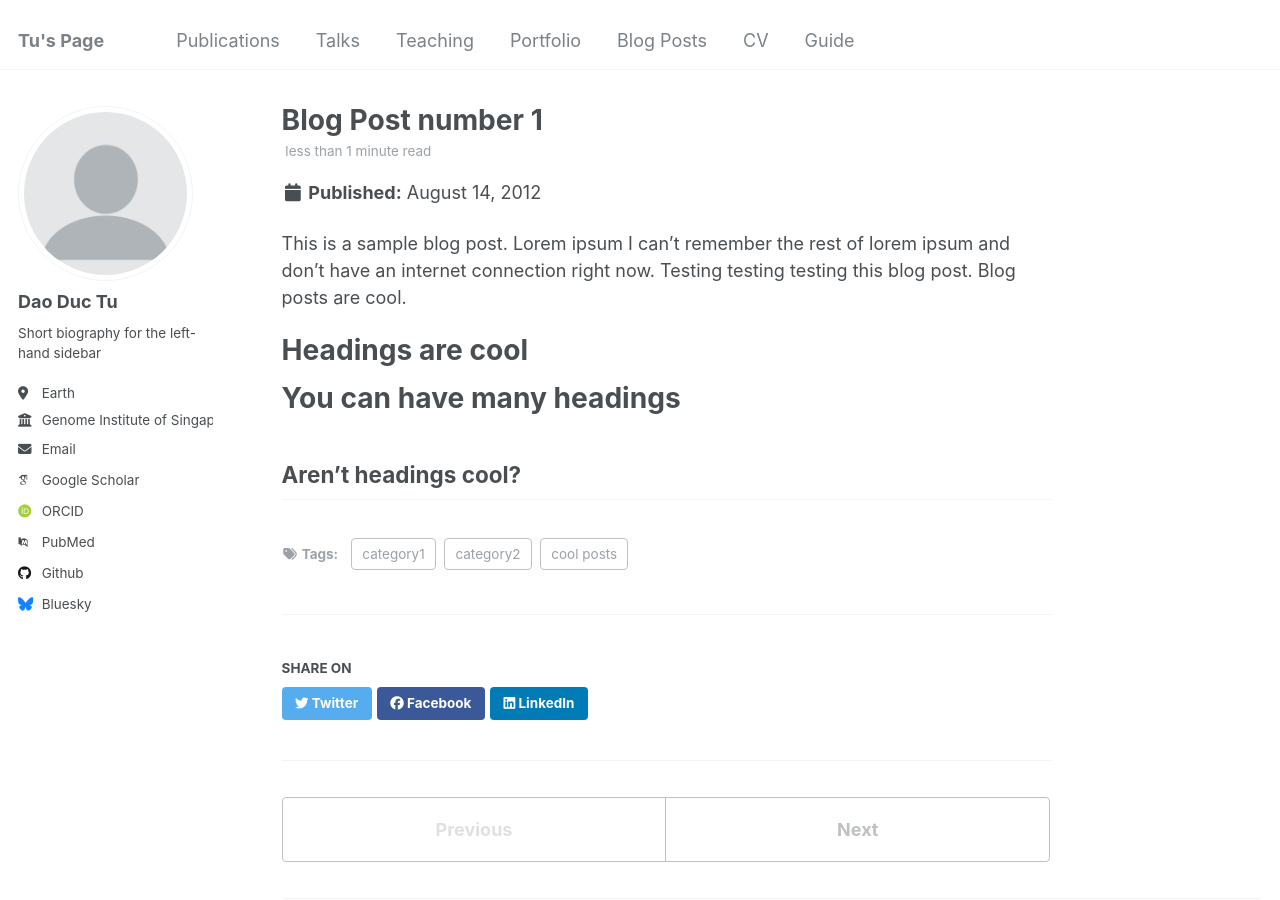
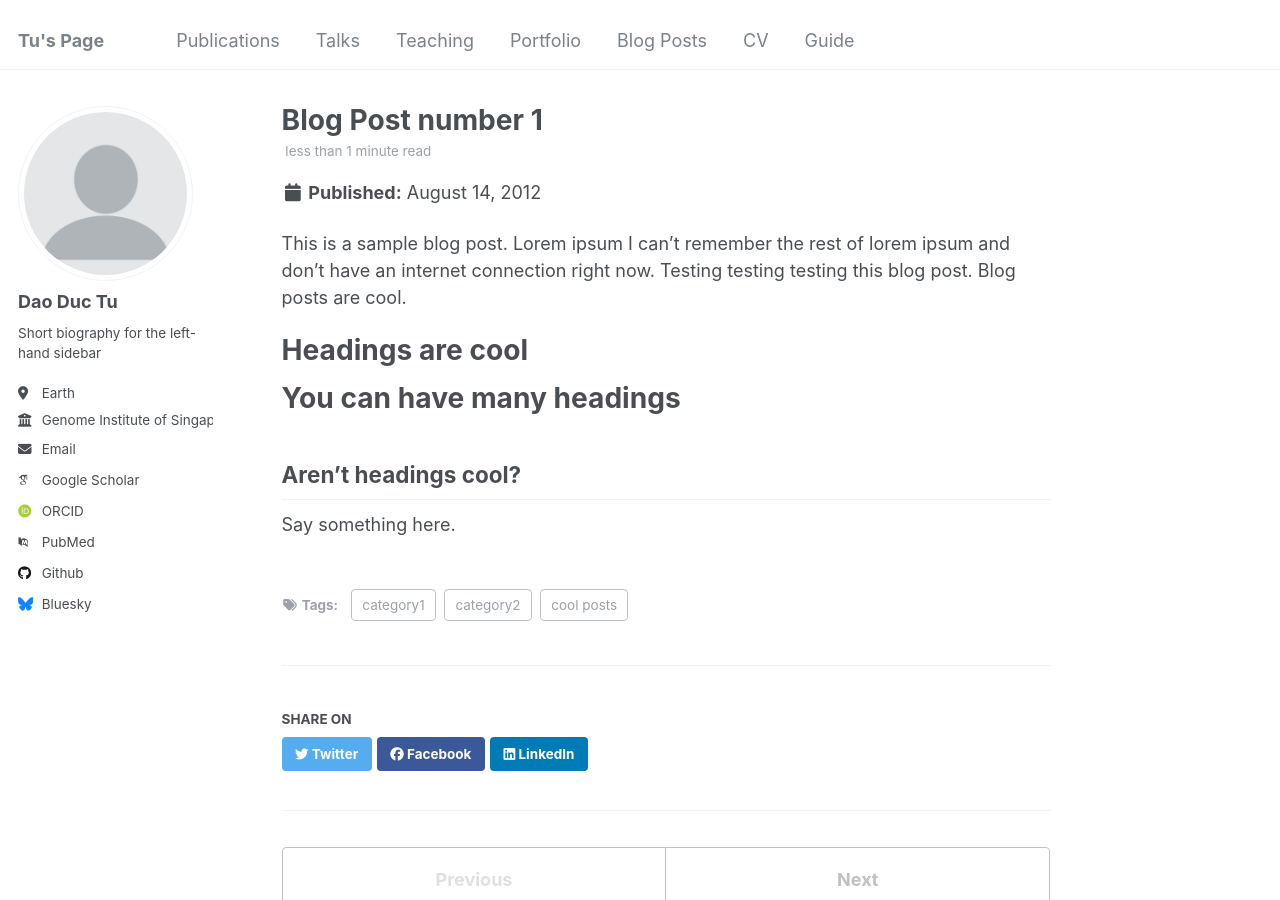
Before and after one commit to daoductu112/TuDao, a Jekyll site: the page built from _posts/2012-08-14-blog-post-1.md, in a window 1280 px wide and 900 px high. Built offline with Jekyll 4.4.1, drawn with Linux system fonts in a browser that asks for light colours; some web fonts are replaced.

Commit message:
Update 2012-08-14-blog-post-1.md

```diff
--- a/_posts/2012-08-14-blog-post-1.md
+++ b/_posts/2012-08-14-blog-post-1.md
@@ -18,3 +18,4 @@ You can have many headings
 
 Aren't headings cool?
 ------
+Say something here.
```
